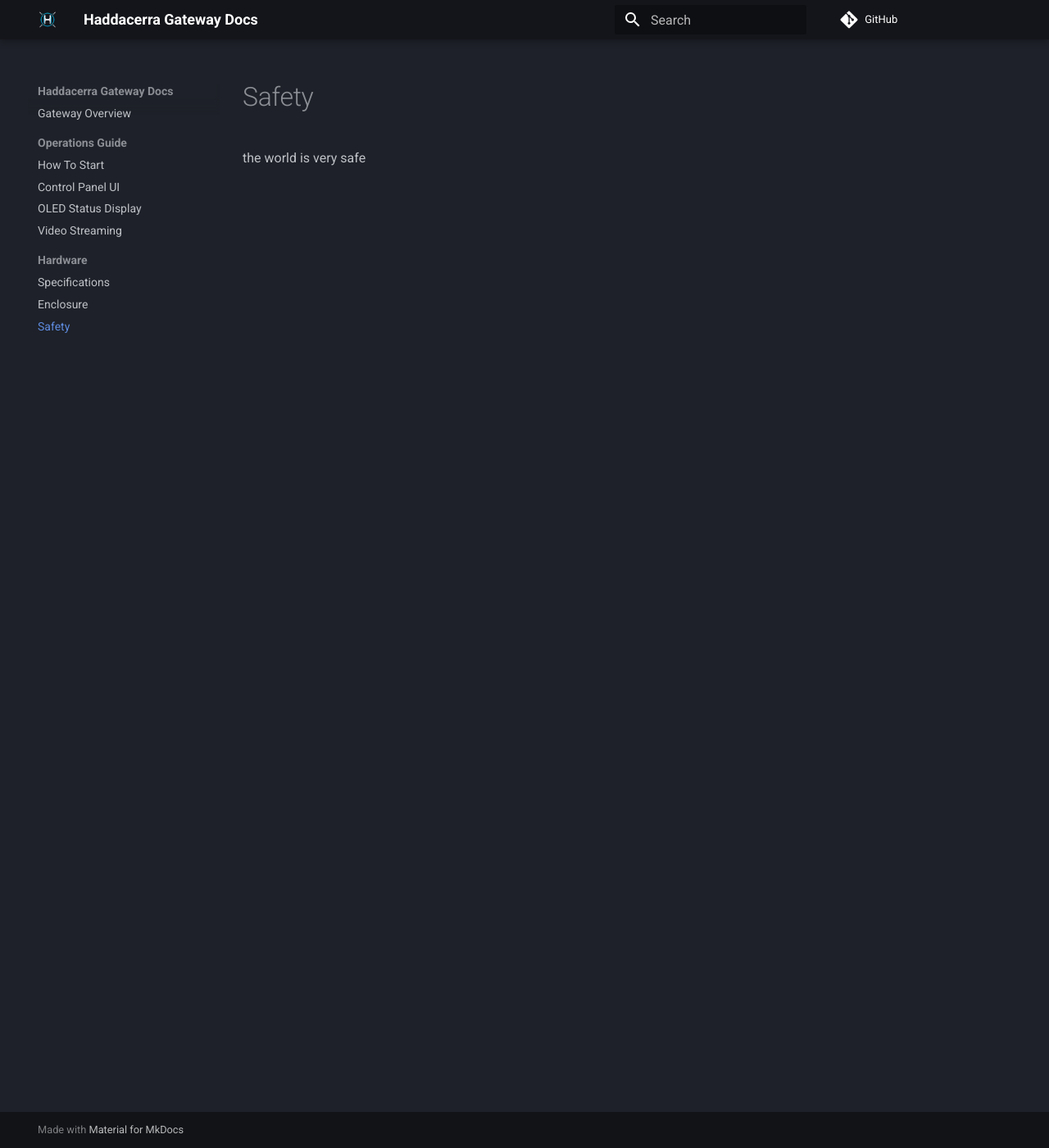
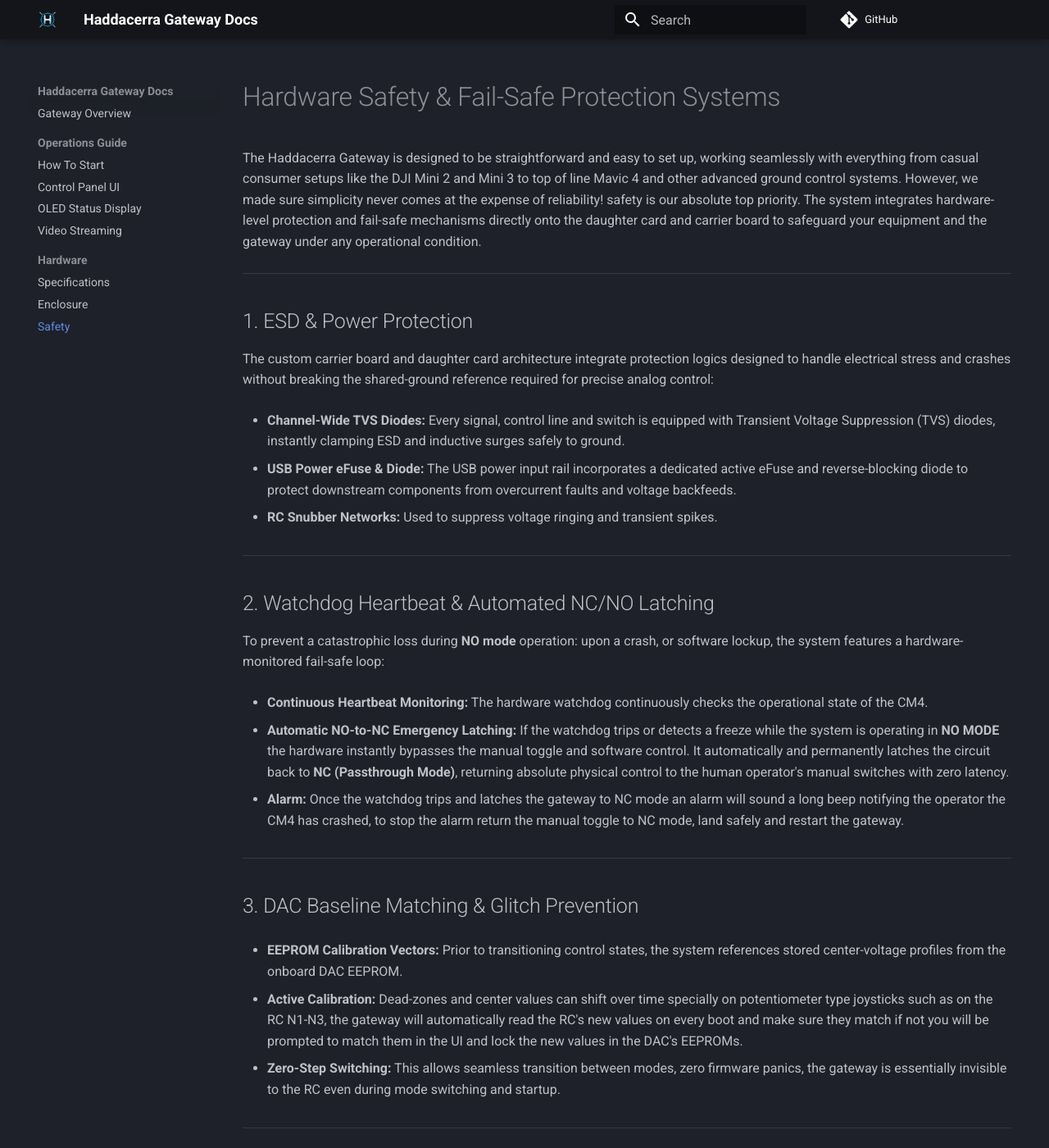
Before and after one commit to Haddacerra/docs, an MkDocs documentation site: the page built from docs/hardware/safety.md, in a window 1280 px wide and 1400 px high. Shown: the whole window at 82% size. Built offline with MkDocs 1.6.1 and Material for MkDocs 9.7.7, drawn with Linux system fonts in a browser that asks for light colours; comment, search, counter and statistics services are not loaded; some of the changed text lies outside the part shown.

Commit message:
added safety

```diff
--- a/docs/hardware/safety.md
+++ b/docs/hardware/safety.md
@@ -1 +1,45 @@
-the world is very safe
+# Hardware Safety & Fail-Safe Protection Systems
+
+The Haddacerra Gateway is designed to be straightforward and easy to set up, working seamlessly with everything from casual consumer setups like the DJI Mini 2 and Mini 3 to top of line Mavic 4 and other advanced ground control systems. However, we made sure simplicity never comes at the expense of reliability! safety is our absolute top priority. The system integrates hardware-level protection and fail-safe mechanisms directly onto the daughter card and carrier board to safeguard your equipment and the gateway under any operational condition.
+
+---
+
+## 1. ESD & Power Protection
+
+The custom carrier board and daughter card architecture integrate protection logics designed to handle electrical stress and crashes without breaking the shared-ground reference required for precise analog control:
+
+* **Channel-Wide TVS Diodes:** Every signal, control line and switch is equipped with Transient Voltage Suppression (TVS) diodes, instantly clamping ESD and inductive surges safely to ground.
+
+* **USB Power eFuse & Diode:** The USB power input rail incorporates a dedicated active eFuse and reverse-blocking diode to protect downstream components from overcurrent faults and voltage backfeeds.
+
+* **RC Snubber Networks:** Used to suppress voltage ringing and transient spikes.
+
+---
+
+## 2. Watchdog Heartbeat & Automated NC/NO Latching
+
+To prevent a catastrophic loss during **NO mode** operation: upon a crash, or software lockup, the system features a hardware-monitored fail-safe loop:
+
+* **Continuous Heartbeat Monitoring:** The hardware watchdog continuously checks the operational state of the CM4.
+
+* **Automatic NO-to-NC Emergency Latching:** If the watchdog trips or detects a freeze while the system is operating in **NO MODE** the hardware instantly bypasses the manual toggle and software control. It automatically and permanently latches the circuit back to **NC (Passthrough Mode)**, returning absolute physical control to the human operator's manual switches with zero latency.
+
+* **Alarm:** Once the watchdog trips and latches the gateway to NC mode an alarm will sound a long beep notifying the operator the CM4 has crashed, to stop the alarm return the manual toggle to NC mode, land safely and restart the gateway.
+
+---
+
+## 3. DAC Baseline Matching & Glitch Prevention
+
+* **EEPROM Calibration Vectors:** Prior to transitioning control states, the system references stored center-voltage profiles from the onboard DAC EEPROM.
+
+* **Active Calibration:** Dead-zones and center values can shift over time specially on potentiometer type joysticks such as on the RC N1-N3, the gateway will automatically read the RC's new values on every boot and make sure they match if not you will be prompted to match them in the UI and lock the new values in the DAC's EEPROMs.
+
+* **Zero-Step Switching:** This allows seamless transition between modes, zero firmware panics, the gateway is essentially invisible to the RC even during mode switching and startup.
+
+---
+
+## 4. OLED Power & Burn-In Protection
+
+* **Voltage-Sensing Gate:** The 2.42" OLED display remains completely unpowered unless it detects valid active voltage rails from the RC. Even if the gateway is fully booted, the display stays off if the RC is powered off, eliminating idle wear.
+
+* **180-Second Idle Sleep:** Automatically enters a low-power sleep state if sticks remain untouched for 180 seconds, waking instantly upon any stick movement.
```
